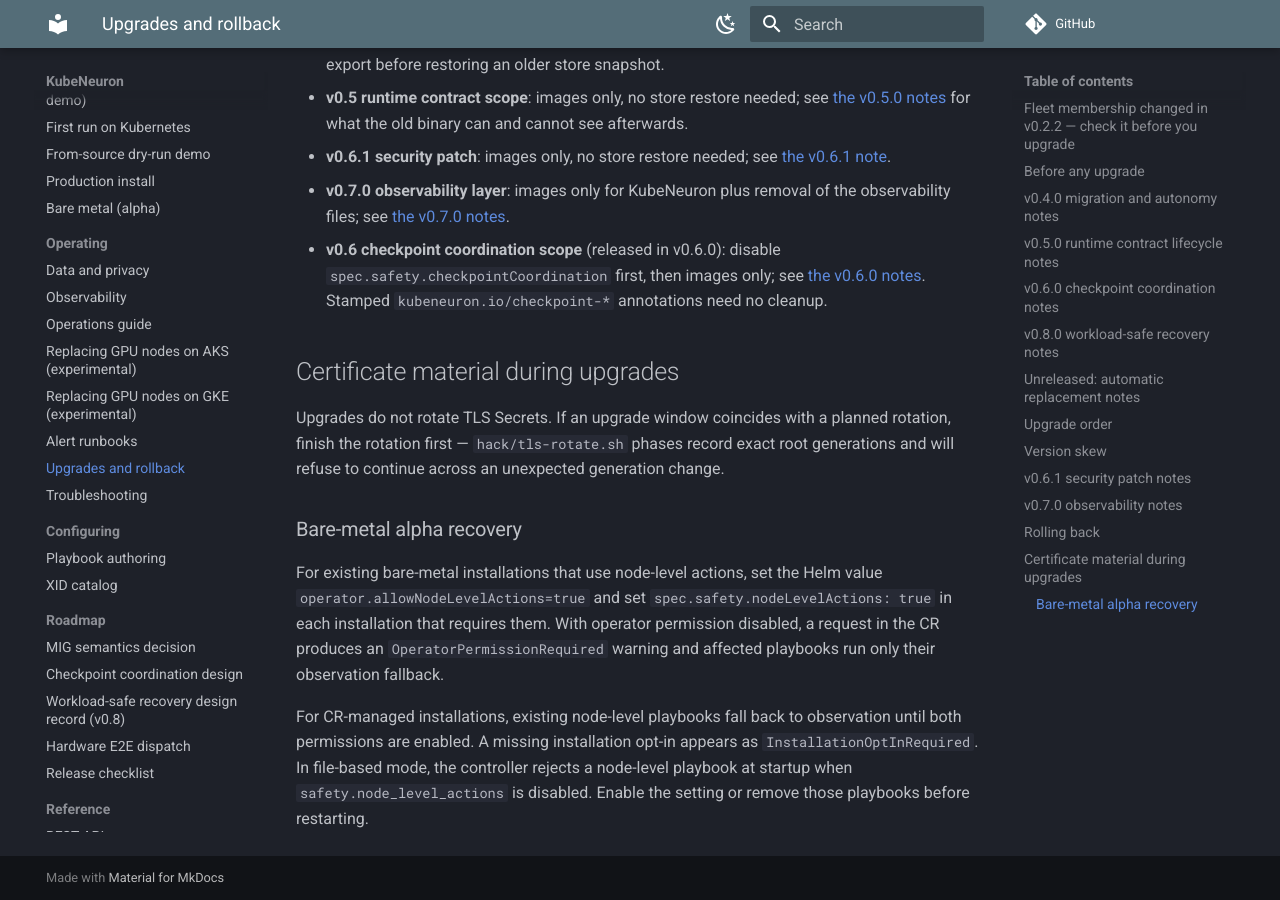
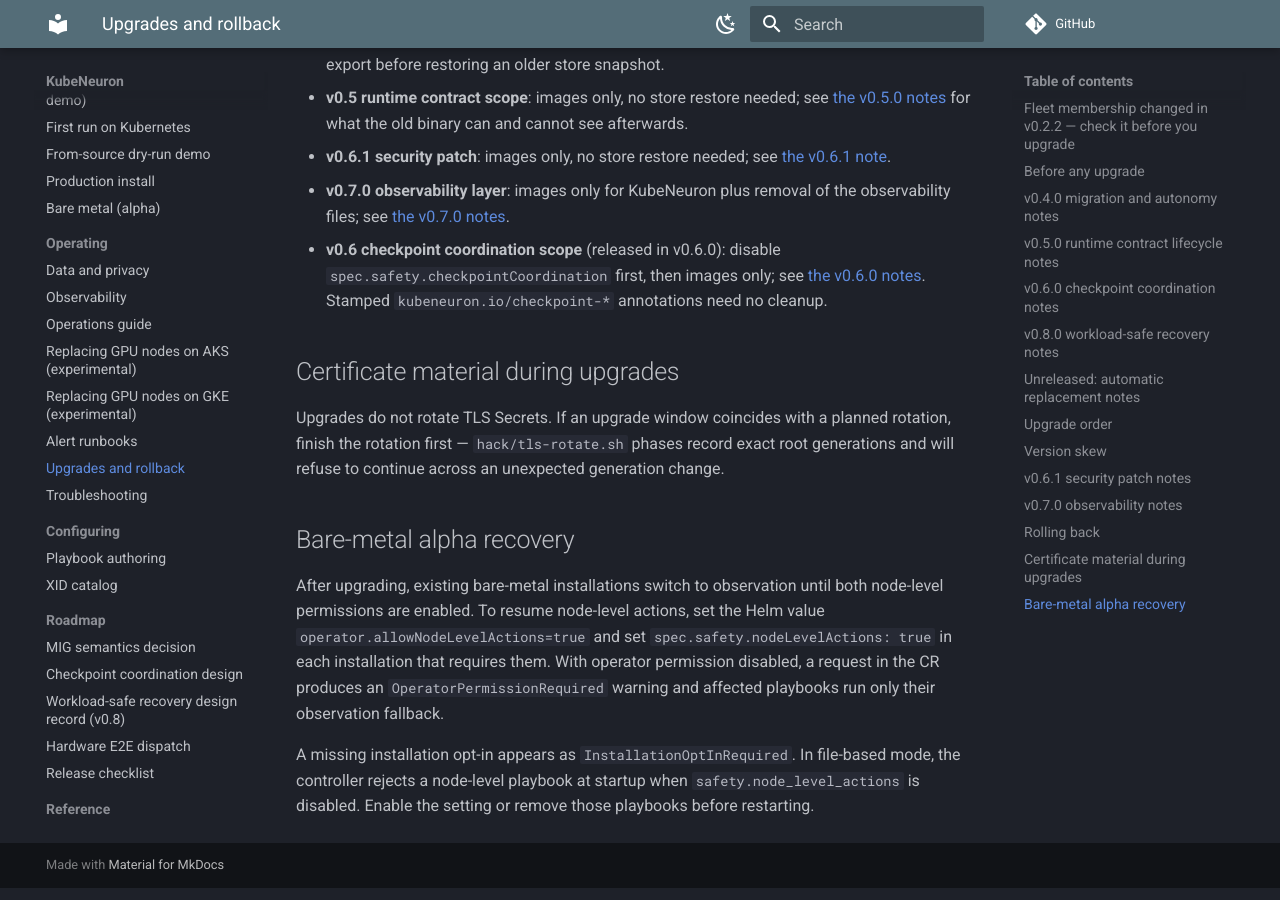
Before and after one commit to kubeneuron/kubeneuron, an MkDocs documentation site: the page built from docs/upgrade.md, in a window 1280 px wide and 900 px high, scrolled down 9146 px. Built offline with MkDocs 1.6.1 and Material for MkDocs 9.7.7, drawn with Linux system fonts in a browser that asks for light colours; comment, search, counter and statistics services are not loaded.

Commit message:
Describe bare-metal observation fallback and both opt-in conditions on upgrade
Signed-off-by: Andrii Petruk <andrey.petruk@gmail.com>

```diff
--- a/docs/upgrade.md
+++ b/docs/upgrade.md
@@ -461,16 +461,16 @@ planned rotation, finish the rotation first — `hack/tls-rotate.sh` phases
 record exact root generations and will refuse to continue across an
 unexpected generation change.
 
-### Bare-metal alpha recovery
+## Bare-metal alpha recovery
 
-For existing bare-metal installations that use node-level actions, set the Helm
+After upgrading, existing bare-metal installations switch to observation until
+both node-level permissions are enabled. To resume node-level actions, set the Helm
 value `operator.allowNodeLevelActions=true` and set `spec.safety.nodeLevelActions: true`
 in each installation that requires them. With operator permission disabled, a
 request in the CR produces an `OperatorPermissionRequired` warning and affected
 playbooks run only their observation fallback.
 
-For CR-managed installations, existing node-level playbooks fall back to
-observation until both permissions are enabled. A missing installation opt-in
+A missing installation opt-in
 appears as `InstallationOptInRequired`. In file-based mode, the controller
 rejects a node-level playbook at startup when `safety.node_level_actions` is
 disabled. Enable the setting or remove those playbooks before restarting.
```
Also changed, not shown: CHANGELOG.md (+2 -0 lines), docs/bare-metal.md (+3 -1 lines).
